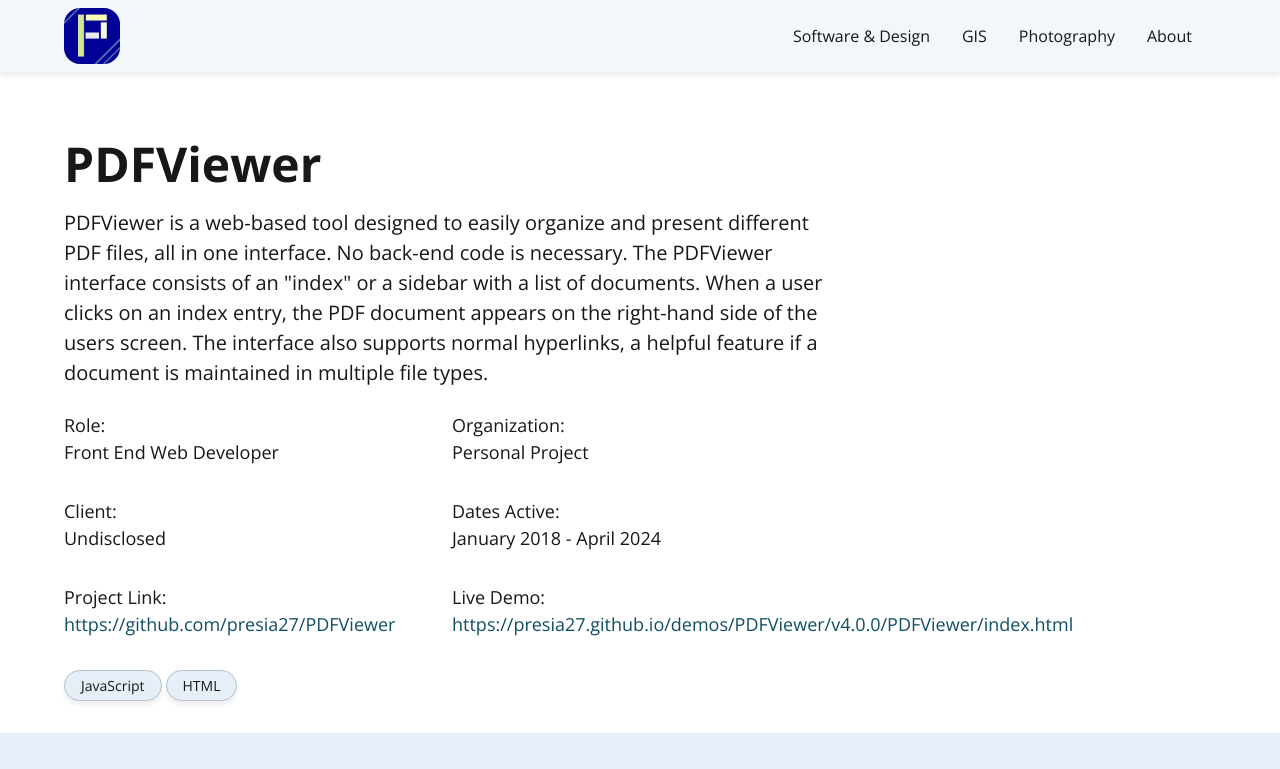
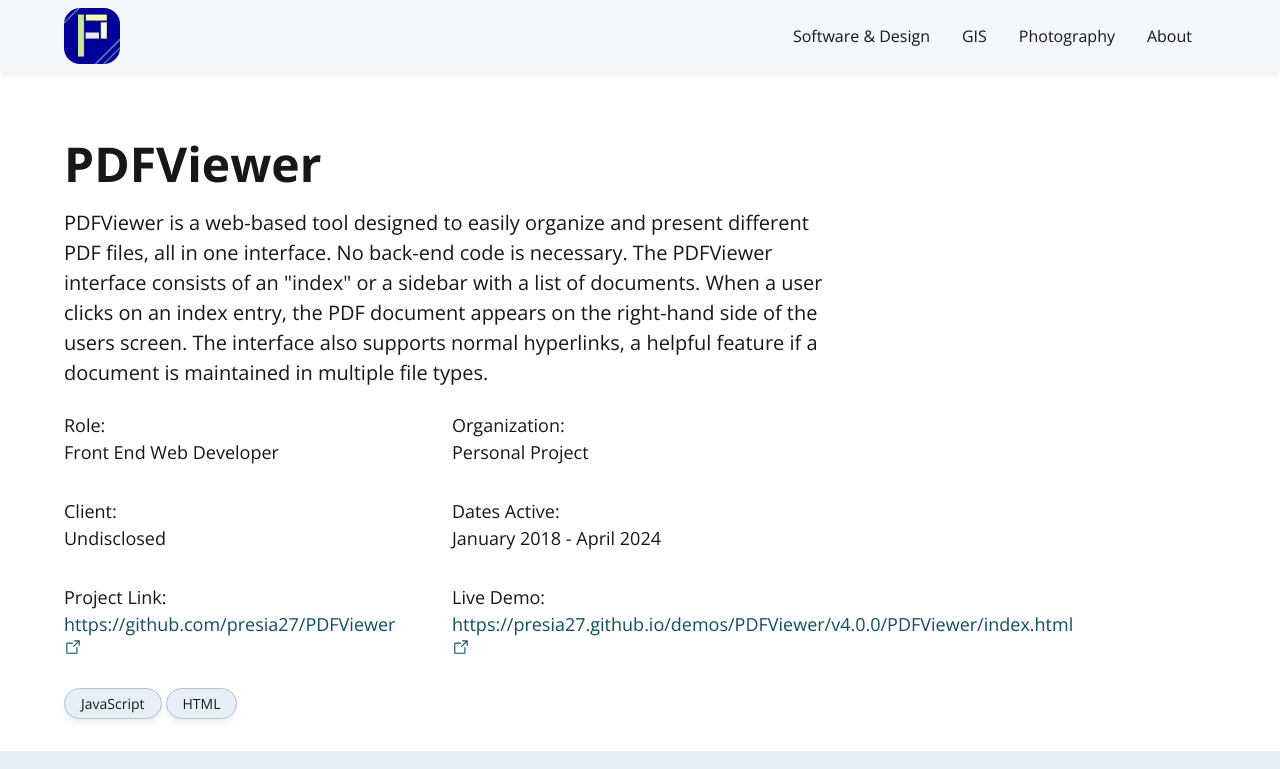
Before and after one commit to presia27/preston-portfolio, a Next.js app: page /software/1 in a window 1280 px wide. Shown: the top 769 px of the page. Built offline with nearby package versions, Linux system fonts and the light colour scheme.

Commit message:
Add phosphor icons

```diff
--- a/package.json
+++ b/package.json
@@ -29,6 +29,7 @@
   },
   "homepage": "https://github.com/presia27/preston-portfolio",
   "dependencies": {
+    "@phosphor-icons/react": "^2.1.10",
     "dayjs": "^1.11.21",
     "next": "16.2.9",
     "react": "19.2.7",
--- a/src/app/software/[projectid]/page.tsx
+++ b/src/app/software/[projectid]/page.tsx
@@ -2,6 +2,7 @@ import { Metadata } from "next";
 import { notFound } from "next/navigation";
 import { projects } from "../../../data/projects";
 import dayjs from "dayjs";
+import { ArrowSquareOutIcon } from "@phosphor-icons/react/ssr";
 
 export async function generateMetadata({ params }: { params: Promise<{ projectid: string }> }): Promise<Metadata> {
   const { projectid } = await params;
@@ -61,7 +62,7 @@ export default async function DetailsPage({ params }: { params: Promise<{ projec
               <div>
                 {projectData.projectPage !== null ? (
                   <a href={projectData.projectPage} className="link" target="_blank">
-                    {projectData.projectPage}
+                    {projectData.projectPage} <ArrowSquareOutIcon />
                   </a>
                 ) : <>Not Available</>}
               </div>
@@ -71,7 +72,7 @@ export default async function DetailsPage({ params }: { params: Promise<{ projec
               <div>
                 {projectData.liveSite !== null ? (
                   <a href={projectData.liveSite} className="link" target="_blank">
-                    {projectData.liveSite}
+                    {projectData.liveSite} <ArrowSquareOutIcon />
                   </a>
                 ): <>Not Available</>}
               </div>
```
Also changed, not shown: 1 other file (tests, documents, lock files or other folders).
